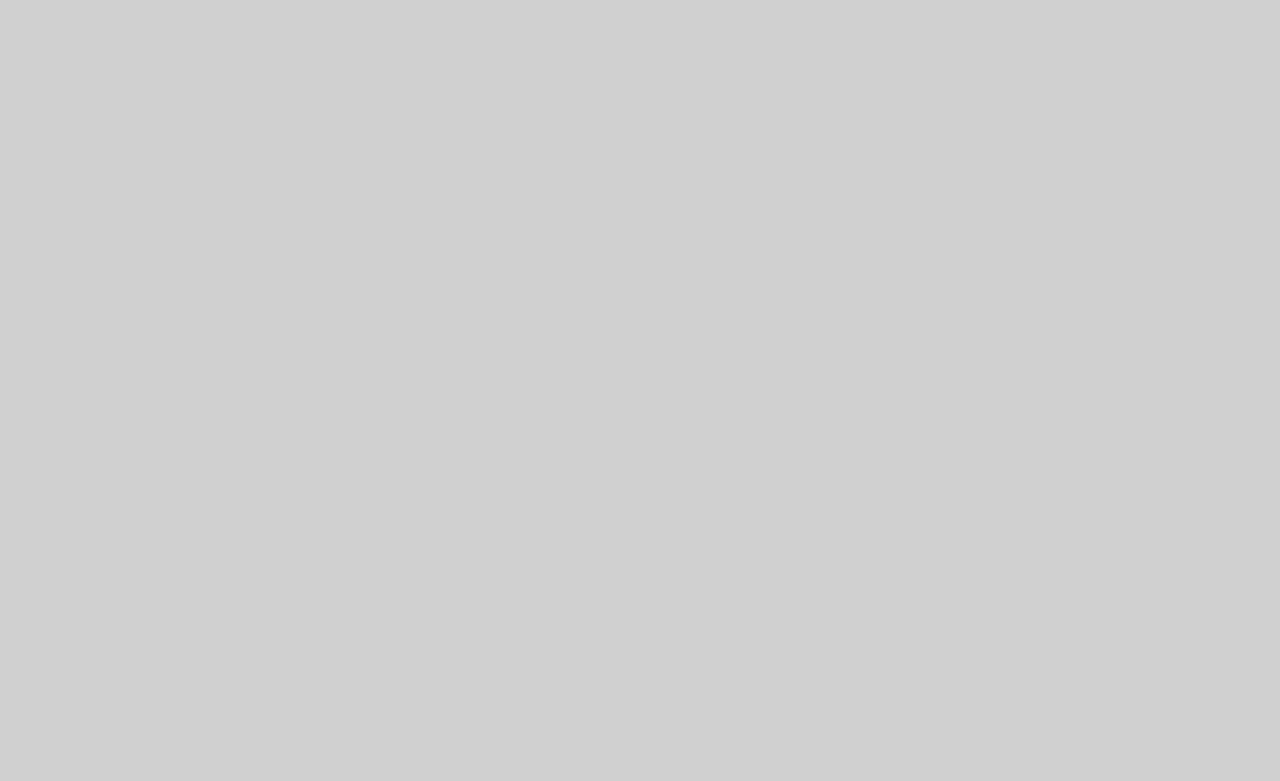
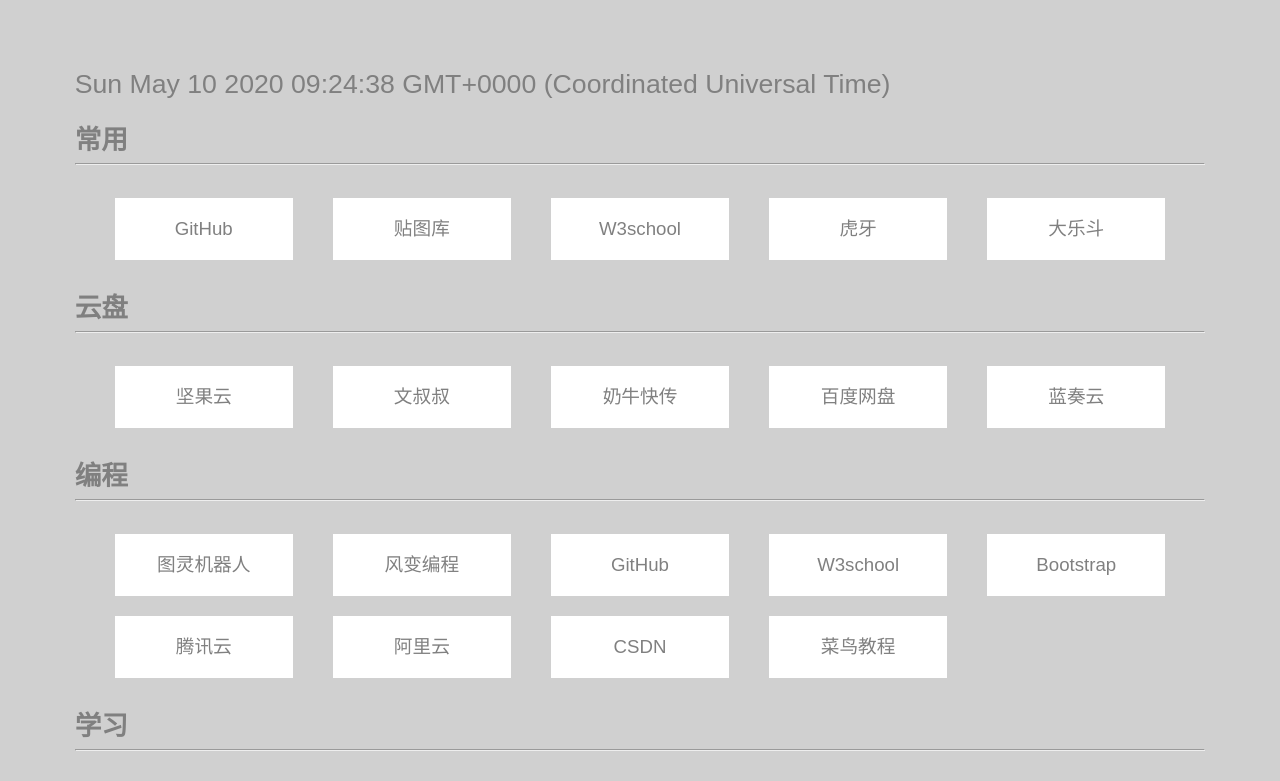
Before and after one commit to gaoyuanqi/yuyuan.githun.io, a plain HTML site: page index.html in a window 1280 px wide. Shown: the top 781 px of the page. Drawn offline with Linux system fonts and the light colour scheme.

Commit message:
Update index.html

```diff
--- a/index.html
+++ b/index.html
@@ -17,7 +17,7 @@
 <body>
 
 
-<script src = "js/time.js">
+<script src = "js/time.js"></script>
 
 
 <div>
```
